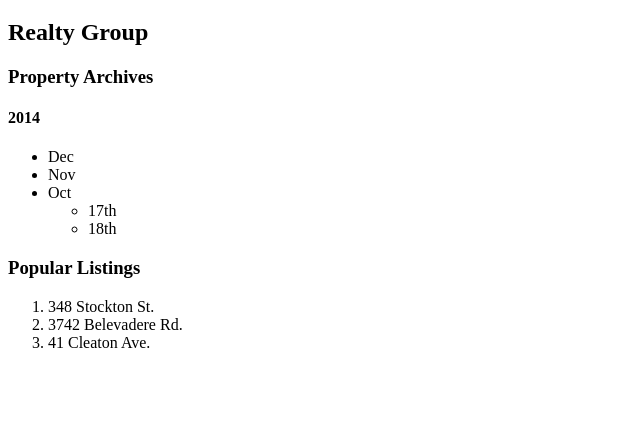
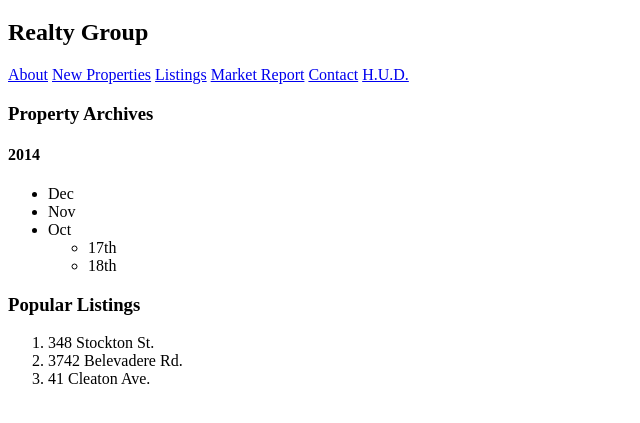
Before and after one commit to joanapalero/exceptional-realty, a plain HTML site: page real-estate-listings.html in a window 1280 px wide. Shown: the part 61-484 px from the top of the page, without its empty margins (0-640 px from the left). Drawn offline with Linux system fonts and the light colour scheme.

Commit message:
Added top menu links.

```diff
--- a/real-estate-listings.html
+++ b/real-estate-listings.html
@@ -7,7 +7,7 @@
 <body>
 	<h1>Exceptional</h1>
 	<h2>Realty Group</h2>
-
+<a href="index.html">About</a> <a href="new-properties.html">New Properties</a> <a href="real-estate-listings.html">Listings</a> <a href="market-report.html">Market Report</a> <a href="contact.html">Contact</a> <a href="http://hud.gov" target="_blank">H.U.D.</a>
 	<h3>Property Archives</h3>
 	<h4>2014</h4>
 	<ul>
```
